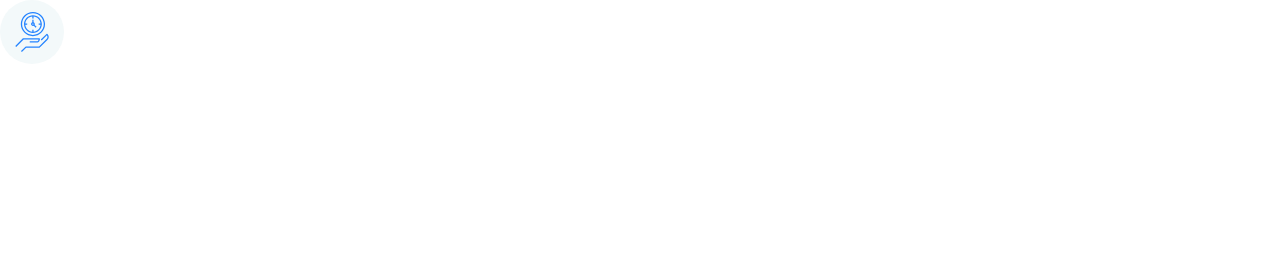
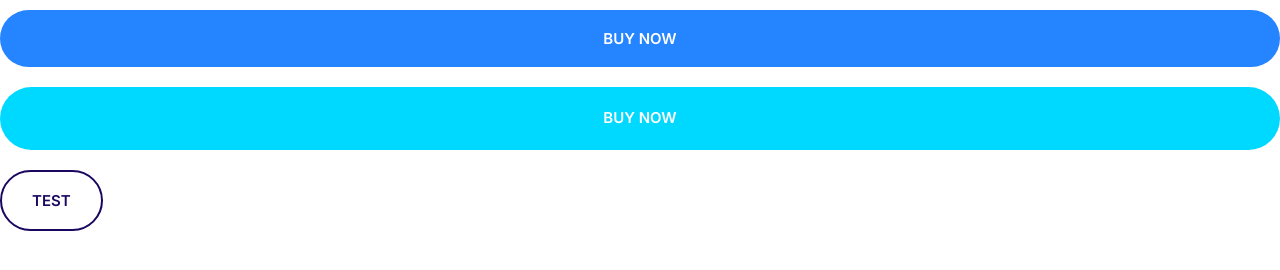
Before and after one commit to FER4S/Moshify, a plain HTML site: page index.html in a window 1280 px wide. Drawn offline with Linux system fonts and the light colour scheme.

Commit message:
Build Buttons.

```diff
--- a/css/styles.css
+++ b/css/styles.css
@@ -5,6 +5,13 @@
   --headings-color: #1b0760;
   --body-color: #918ca4;
 }
+
+*,
+*::after,
+*::before {
+  box-sizing: border-box;
+}
+
 /* Typography */
 
 html {
@@ -163,3 +170,65 @@ a {
   align-items: center;
   justify-content: center;
 }
+
+/* Buttons */
+
+.btn {
+  border-radius: 40px;
+  border: 0;
+  cursor: pointer;
+  font-size: 1.8rem;
+  font-weight: 600;
+  margin: 1rem 0;
+  padding: 2rem 3rem;
+  text-transform: uppercase;
+  white-space: nowrap;
+  text-align: center;
+}
+
+.btn--primary {
+  background: var(--primary-color);
+  color: #fff;
+}
+.btn--primary:hover {
+  background: #3a8ffd;
+}
+
+.btn--secondary {
+  background: var(--secondary-color);
+  color: #fff;
+}
+
+.btn--secondary:hover {
+  background: #00c8eb;
+}
+
+.btn--accent {
+  background: var(--accent-color);
+  color: #fff;
+}
+
+.btn--accent:hover {
+  background: #ec3000;
+}
+
+.btn--block {
+  width: 100%;
+  display: inline-block;
+}
+
+.btn--outline {
+  background: #fff;
+  color: var(--headings-color);
+  border: 2px solid var(--headings-color);
+}
+.btn--outline:hover {
+  background: var(--headings-color);
+  color: #fff;
+}
+
+@media screen and (min-width: 1024px) {
+  .btn {
+    font-size: 1.5rem;
+  }
+}
--- a/index.html
+++ b/index.html
@@ -13,10 +13,8 @@
     <link rel="stylesheet" href="css/styles.css" />
   </head>
   <body>
-    <span class="icon-container">
-      <svg class="icon icon--primary">
-        <use xlink:href="images/sprite.svg#clock"></use>
-      </svg>
-    </span>
+    <button class="btn btn--primary btn--block">Buy Now</button>
+    <a href="#" class="btn btn--secondary btn--block">Buy Now</a>
+    <button class="btn btn--outline">Test</button>
   </body>
 </html>
```
Also changed, not shown: components/buttons.html (added, +3 -0 lines).
